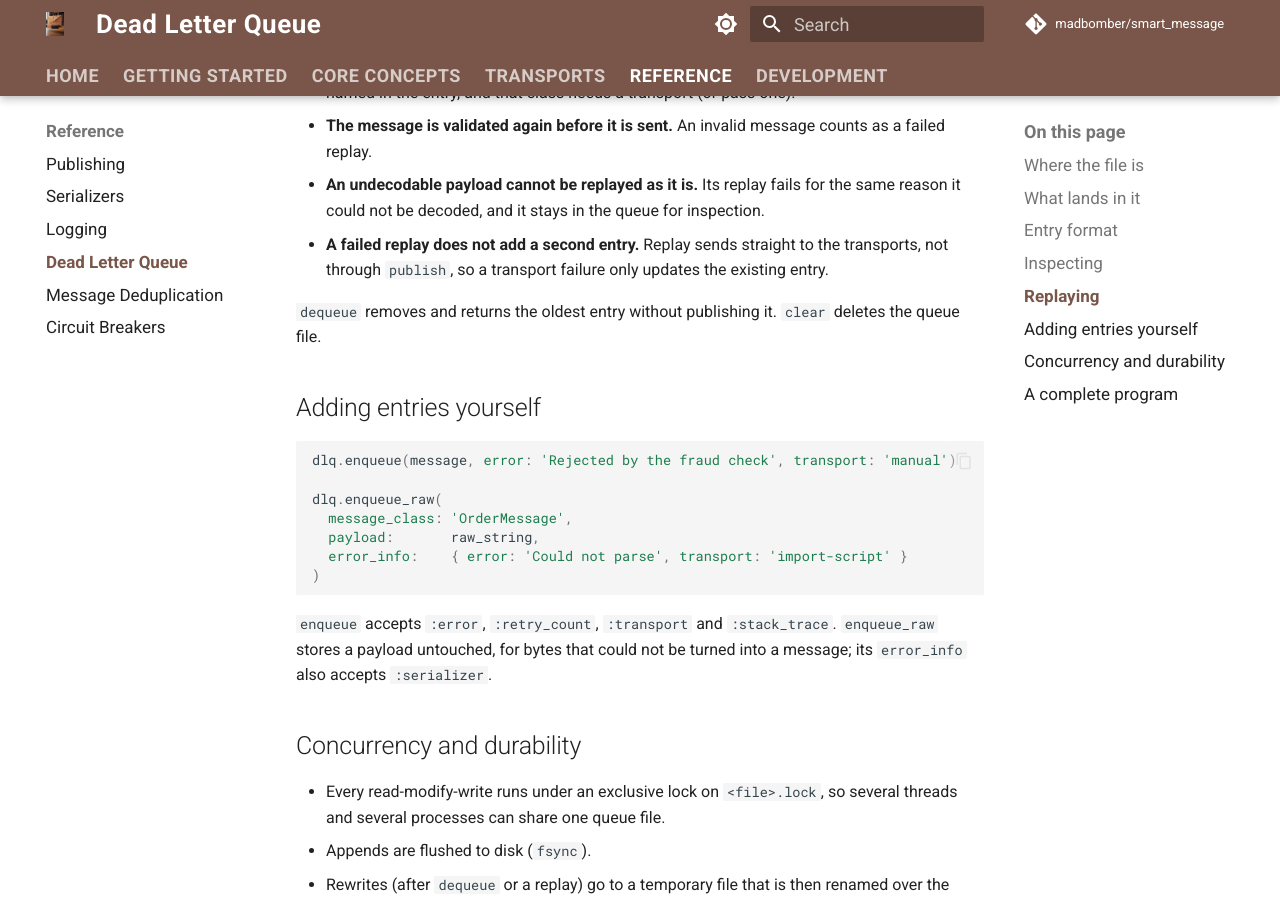
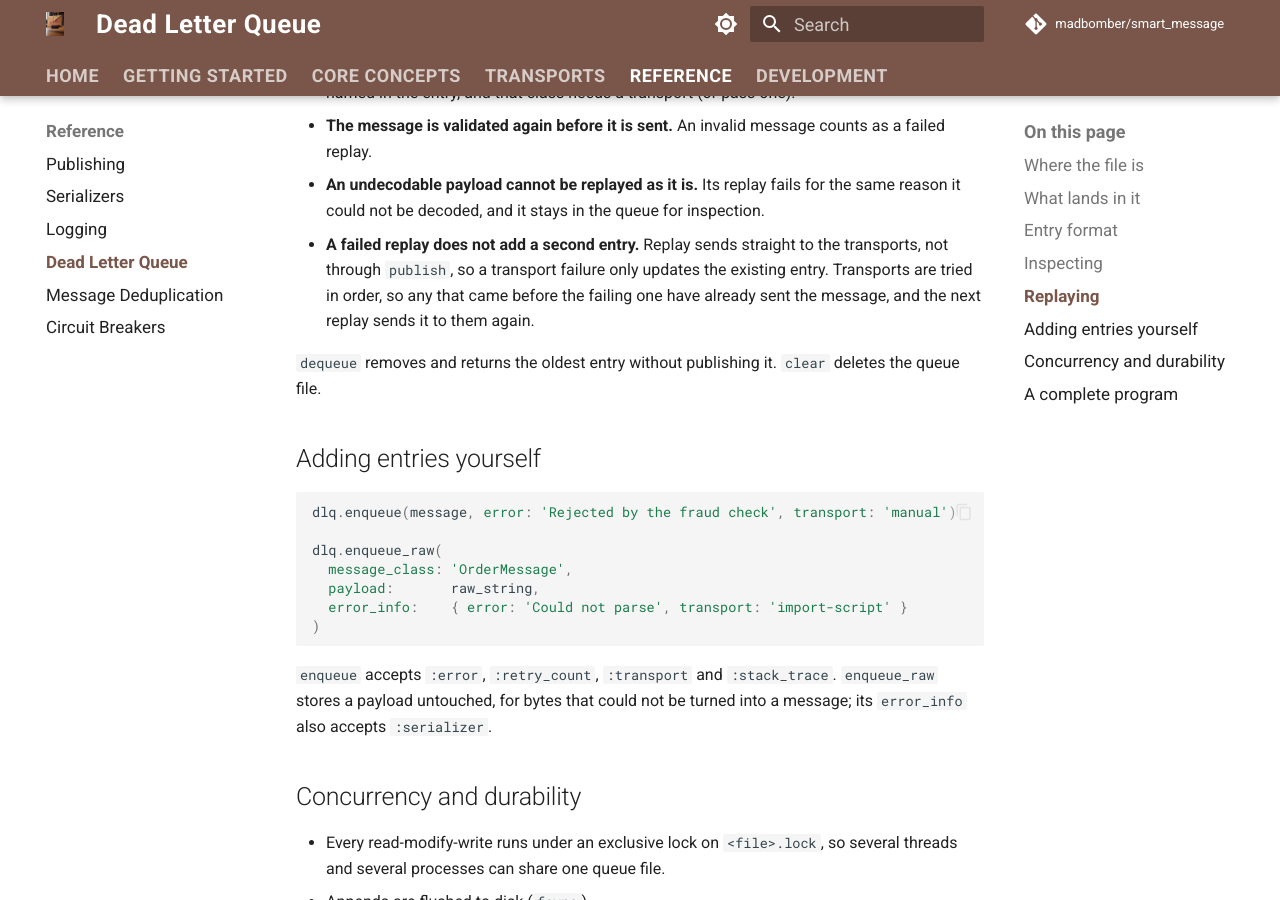
Before and after one commit to MadBomber/smart_message, an MkDocs documentation site: the page built from docs/reference/dead-letter-queue.md, in a window 1280 px wide and 900 px high, scrolled down 3703 px. Built offline with MkDocs 1.6.1 and Material for MkDocs 9.7.7, drawn with Linux system fonts in a browser that asks for light colours; comment, search, counter and statistics services are not loaded.

Commit message:
docs: note DLQ replay resends on transports that succeeded

```diff
--- a/docs/reference/dead-letter-queue.md
+++ b/docs/reference/dead-letter-queue.md
@@ -118,7 +118,7 @@
 - **The message class must be loaded.** Replay needs the `SmartMessage::Base` subclass named in the entry, and that class needs a transport (or pass one).
 - **The message is validated again before it is sent.** An invalid message counts as a failed replay.
 - **An undecodable payload cannot be replayed as it is.** Its replay fails for the same reason it could not be decoded, and it stays in the queue for inspection.
-- **A failed replay does not add a second entry.** Replay sends straight to the transports, not through `publish`, so a transport failure only updates the existing entry.
+- **A failed replay does not add a second entry.** Replay sends straight to the transports, not through `publish`, so a transport failure only updates the existing entry. Transports are tried in order, so any that came before the failing one have already sent the message, and the next replay sends it to them again.
 
 `dequeue` removes and returns the oldest entry without publishing it. `clear` deletes the queue file.
 
```
